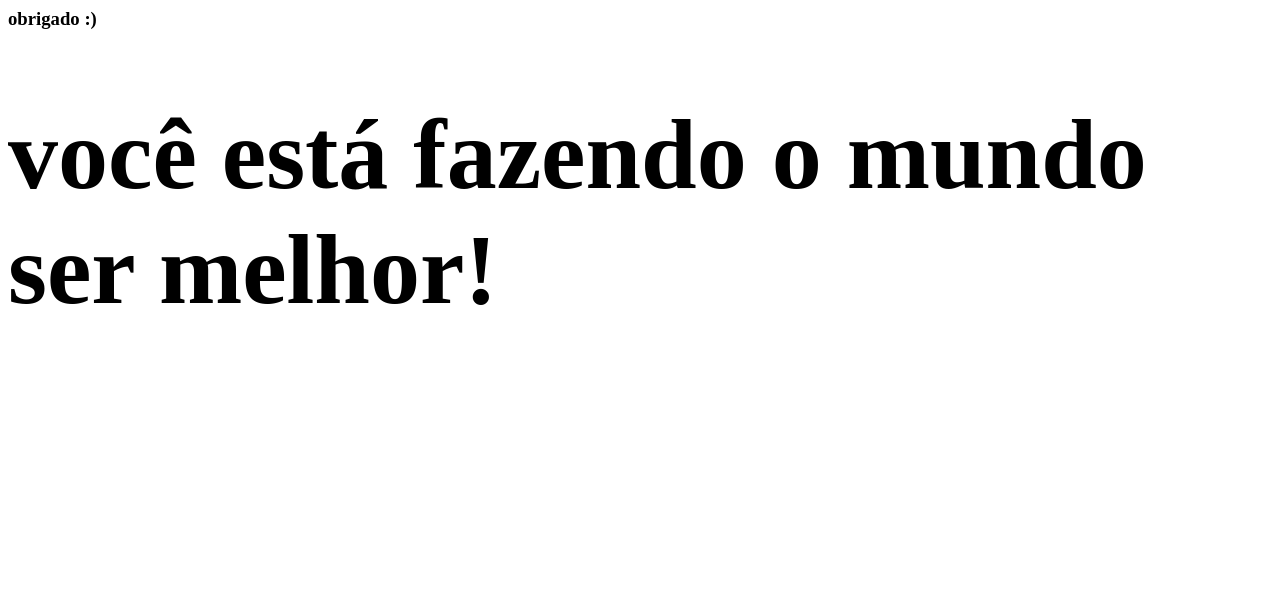
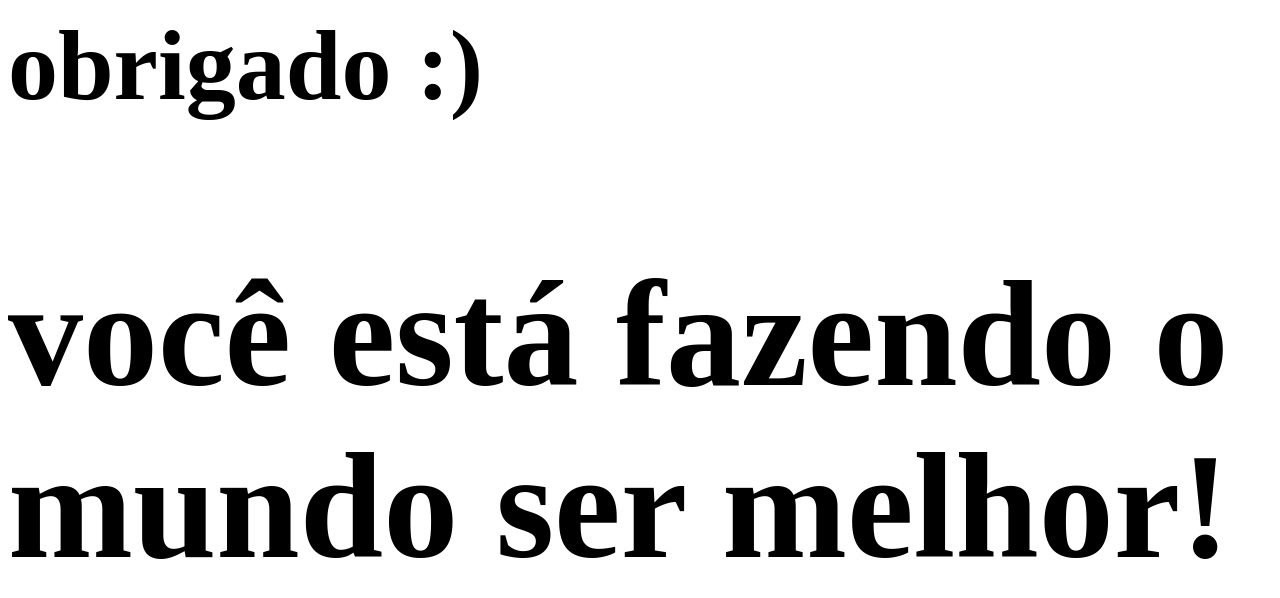
Before and after one commit to ddigrazia/qrcode, a plain HTML site: page index.html in a window 1280 px wide. Drawn offline with Linux system fonts and the light colour scheme.

Commit message:
Update index.html

```diff
--- a/index.html
+++ b/index.html
@@ -3,5 +3,5 @@
   h2 { font-size: 150px; }
 </style>
 
-<h3>obrigado :)</h3>
-<h1>você está fazendo o mundo ser melhor!</h2>
+<h1>obrigado :)</h1>
+<h2>você está fazendo o mundo ser melhor!</h2>
```
